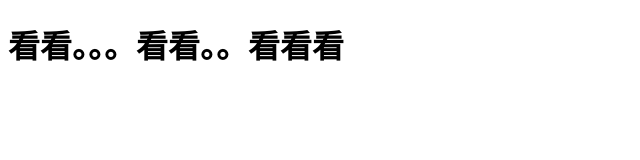
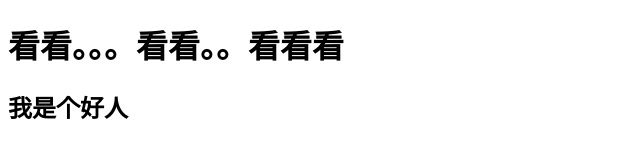
Before and after one commit to Broken-k/innn, a plain HTML site: page index.html in a window 1280 px wide. Shown: the whole page, without its empty margins (0-640 px from the left). Drawn offline with Linux system fonts and the light colour scheme.

Commit message:
添加了一个东西

```diff
--- a/index.html
+++ b/index.html
@@ -6,5 +6,6 @@
 	</head>
 	<body>
 		<h1>看看。。。看看。。看看看</h1>
+		<h2>我是个好人</h2>
 	</body>
 </html>
```
